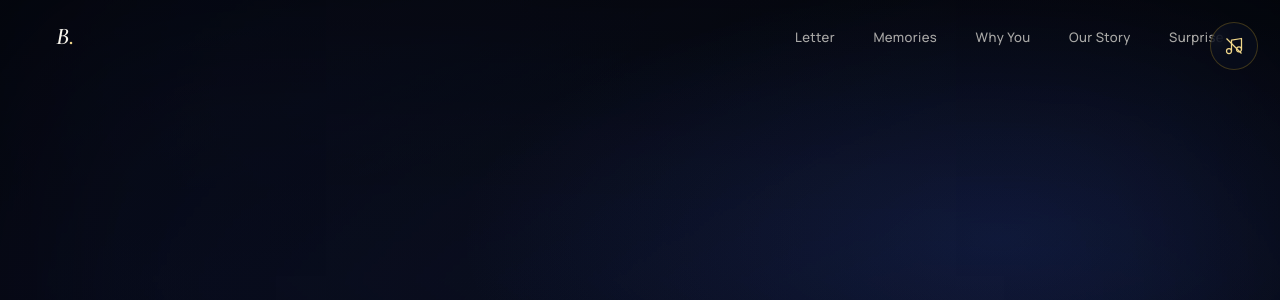
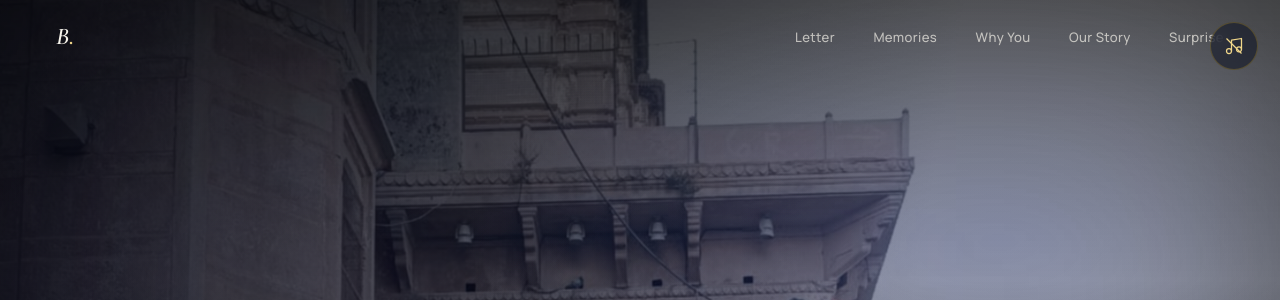
Before and after one commit to Anjali-1308/16-sep, a plain HTML site: page index.html in a window 1280 px wide. Shown: the top 300 px of the page. Drawn offline with nearby package versions, Linux system fonts and the light colour scheme.

Commit message:
Update index.html

```diff
--- a/index.html
+++ b/index.html
@@ -66,7 +66,7 @@
 <!-- ============ 1. HERO ============ -->
 <header class="hero" id="hero">
   <div class="hero__bg-wrap">
-    <div class="hero__bg" style="background-image:url('assets/solo.jpg')"></div>
+    <div class="hero__bg" style="background-image:url('solo.jpg')"></div>
     <div class="hero__overlay"></div>
     <div class="hero__vignette"></div>
   </div>
```
